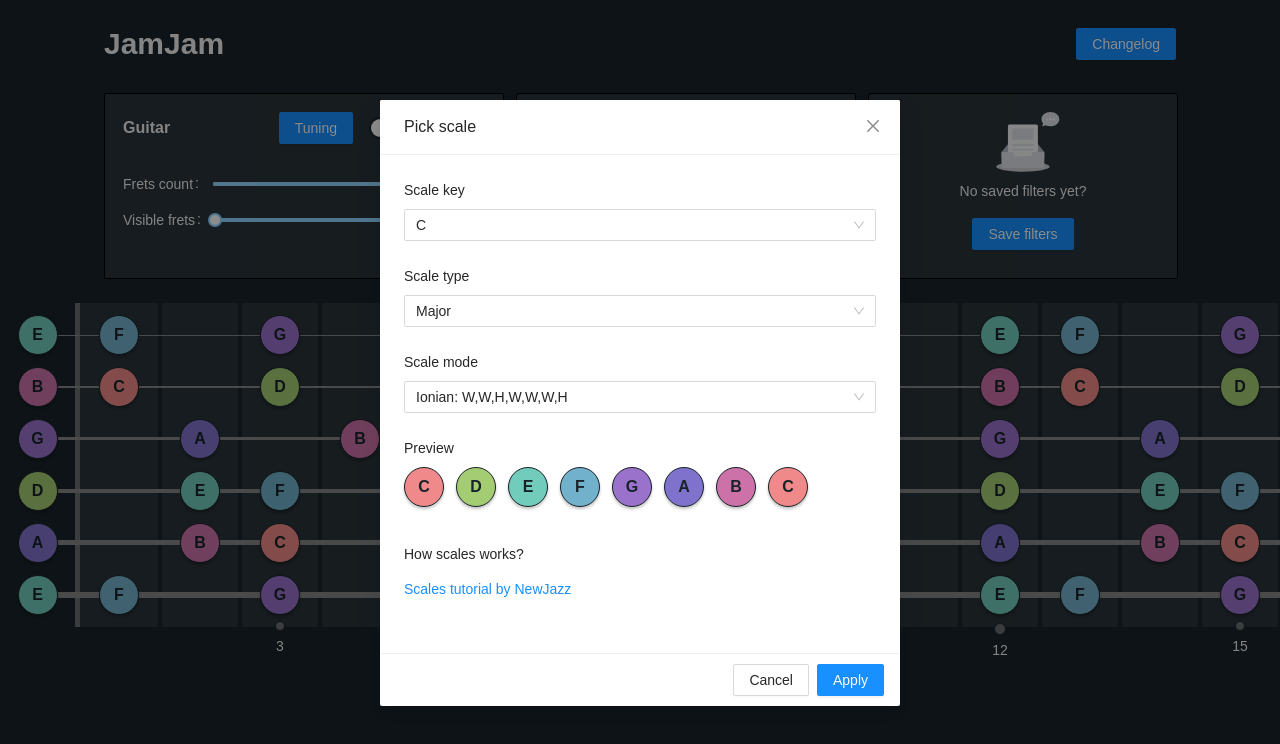
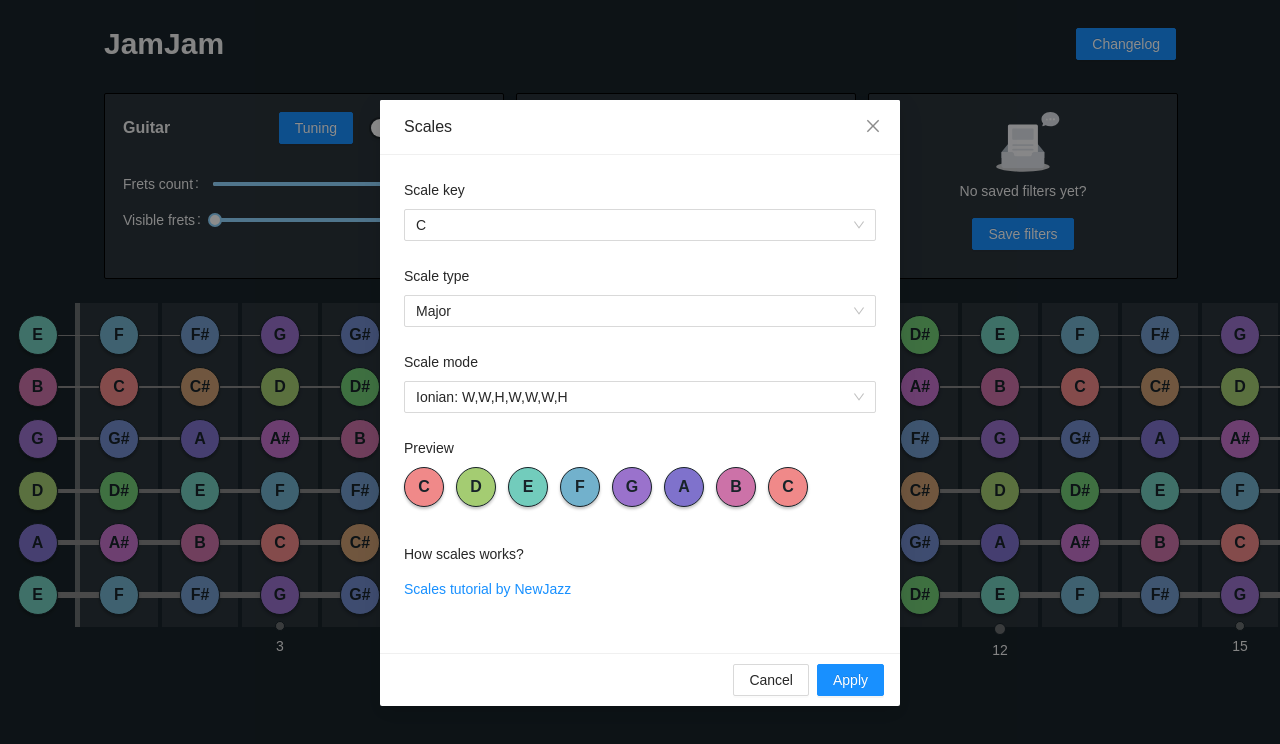
Before and after one commit to polubis/music-app, a React (Create React App) app in the folder apps/jam-jam/: page / in a window 1280 px wide. Both pictures are taken after a click on the button "Scales". Shown: the top 744 px of the page. Built offline with nearby package versions, Linux system fonts and the light colour scheme.

Commit message:
Improve UX in scale picking

```diff
--- a/apps/jam-jam/src/modules/fretboard-visualizer/components/ScalePickerModal.tsx
+++ b/apps/jam-jam/src/modules/fretboard-visualizer/components/ScalePickerModal.tsx
@@ -85,6 +85,7 @@ const ScalePickerModal = ({
     const pickedScale = pickScale(newFormData);
     setFormData(newFormData);
     setPickedScale(pickedScale);
+    onChange(pickedScale.positions);
   };
 
   const handleTypeChange = (type: ScaleType): void => {
@@ -97,6 +98,7 @@ const ScalePickerModal = ({
     const pickedScale = pickScale(newFormData);
     setFormData(newFormData);
     setPickedScale(pickedScale);
+    onChange(pickedScale.positions);
   };
 
   const handleModeChange = (modeName: string): void => {
@@ -107,6 +109,7 @@ const ScalePickerModal = ({
     const pickedScale = pickScale(newFormData);
     setFormData(newFormData);
     setPickedScale(pickedScale);
+    onChange(pickedScale.positions);
   };
 
   const handleCancel = (): void => {
@@ -118,13 +121,9 @@ const ScalePickerModal = ({
     onCancel();
   };
 
-  useEffect(() => {
-    onChange(pickedScale.positions);
-  }, [pickedScale]);
-
   return (
     <Modal
-      title="Pick scale"
+      title="Scales"
       visible
       okText="Apply"
       onOk={onOk}
```
